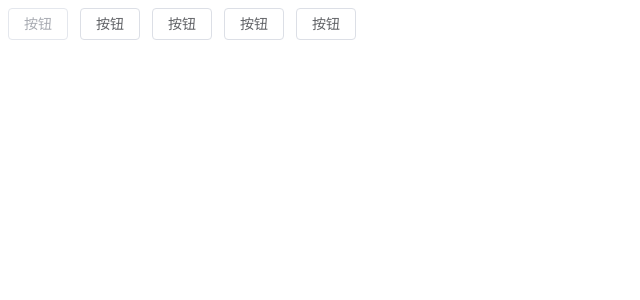
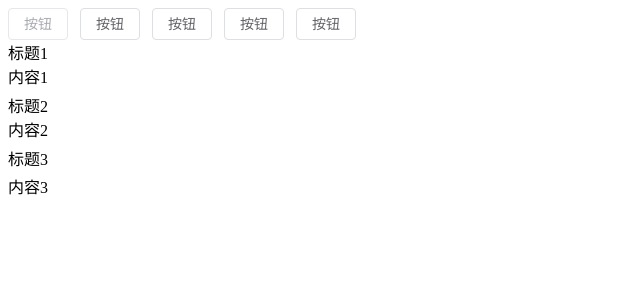
Before and after one commit to jiangyg778/yiyi-ui-vue3, a Vue app: page / in a window 1280 px wide. Shown: the top 300 px of the page, without its empty margins (0-640 px from the left). Built offline with nearby package versions, Linux system fonts and the light colour scheme.

Commit message:
feat: 新增collapse

```diff
--- a/src/App.vue
+++ b/src/App.vue
@@ -1,13 +1,15 @@
 <!--
  * @Author: DESKTOP-DO9B8F8\admin 297138663@qq.com
  * @Date: 2024-02-20 21:46:42
- * @LastEditors: DESKTOP-DO9B8F8\admin 297138663@qq.com
- * @LastEditTime: 2024-02-21 21:57:27
- * @FilePath: \yiyi-ui-vue3\src\App.vue
+ * @LastEditors: jiangyaguang
+ * @LastEditTime: 2024-02-22 13:52:34
+ * @FilePath: /yiyi-ui-vue3/src/App.vue
  * @Description:
 -->
 <script setup lang="ts">
 import Button from './components/Button/Button.vue';
+import CollapseItem from './components/Collapse/CollapseItem.vue';
+import Collapse from './components/Collapse/Collapse.vue';
 import { ref, onMounted } from 'vue';
 import type { ButtonInstance } from './components/Button/types';
 import './styles/index.css';
@@ -27,4 +29,18 @@ onMounted(() => {
   <Button type="warning">按钮</Button>
   <Button type="danger">按钮</Button>
   <Button type="info">按钮</Button>
+  <Collapse>
+    <CollapseItem title="标题1" name="a">
+      <p>内容1</p>
+    </CollapseItem>
+    <CollapseItem title="标题2" name="b">
+      <p>内容2</p>
+    </CollapseItem>
+    <CollapseItem name="c">
+      <template #title>
+        <p>标题3</p>
+      </template>
+      <p>内容3</p>
+    </CollapseItem>
+  </Collapse>
 </template>
--- /dev/null
+++ b/src/components/Collapse/Collapse.vue
@@ -0,0 +1,19 @@
+<!--
+ * @Author: jiangyaguang
+ * @Date: 2024-02-22 13:30:32
+ * @LastEditors: jiangyaguang
+ * @LastEditTime: 2024-02-22 13:35:56
+ * @FilePath: /yiyi-ui-vue3/src/components/Collapse/Collapse.vue
+ * @Description: Collapse
+-->
+<!--  -->
+<template>
+  <div class="yy-collapse">
+    <slot />
+  </div>
+</template>
+<script setup lang="ts">
+defineOptions({
+  name: 'YyCollapse'
+});
+</script>
--- /dev/null
+++ b/src/components/Collapse/CollapseItem.vue
@@ -0,0 +1,34 @@
+<!--
+ * @Author: jiangyaguang
+ * @Date: 2024-02-22 13:30:55
+ * @LastEditors: jiangyaguang
+ * @LastEditTime: 2024-02-22 13:46:53
+ * @FilePath: /yiyi-ui-vue3/src/components/Collapse/CollapseItem.vue
+ * @Description: CollapseItem
+-->
+<!--  -->
+<template>
+  <div
+    class="yy-collapse-item"
+    :class="{
+      'is-disabled': disabled
+    }"
+  >
+    <div class="yy-collapse-item_header" :id="`item-header-${name}`">
+      <slot name="title"> {{ title }} </slot>
+    </div>
+    <div class="yy-collapse-item_content" :id="`item-content-${name}`">
+      <slot />
+    </div>
+  </div>
+</template>
+
+<script setup lang="ts">
+import type { CollapseItemProps } from './types';
+import {} from 'vue';
+defineOptions({
+  name: 'YyCollapseItem'
+});
+defineProps<CollapseItemProps>();
+</script>
+<style></style>
--- /dev/null
+++ b/src/components/Collapse/types.ts
@@ -0,0 +1,13 @@
+/*
+ * @Author: jiangyaguang
+ * @Date: 2024-02-22 13:31:06
+ * @LastEditors: jiangyaguang
+ * @LastEditTime: 2024-02-22 13:54:19
+ * @FilePath: /yiyi-ui-vue3/src/components/Collapse/types.ts
+ * @Description:
+ */
+export interface CollapseItemProps {
+  name: string | number;
+  title?: string;
+  disabled?: boolean;
+}
```
